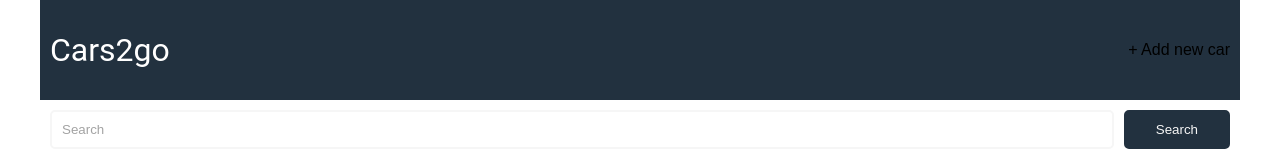
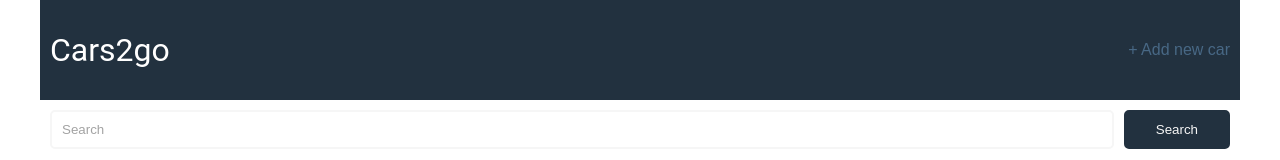
Before and after one commit to danieltalhaug/Applicant-assignment, a Vue app: page / in a window 1280 px wide. In both pictures the pointer is over the button "+ Add new car". Shown: the top 160 px of the page. Built offline with nearby package versions, Linux system fonts and the light colour scheme.

Commit message:
Fixed wrong variable name in header.vue header button. Hover state works like it should now.

```diff
--- a/src/components/Header.vue
+++ b/src/components/Header.vue
@@ -32,6 +32,6 @@ export default {
     }
     .header__button:hover {
         cursor: pointer;
-        color: var(--grey-small);
+        color: var(--blue-medium);
     }
 </style>
```
